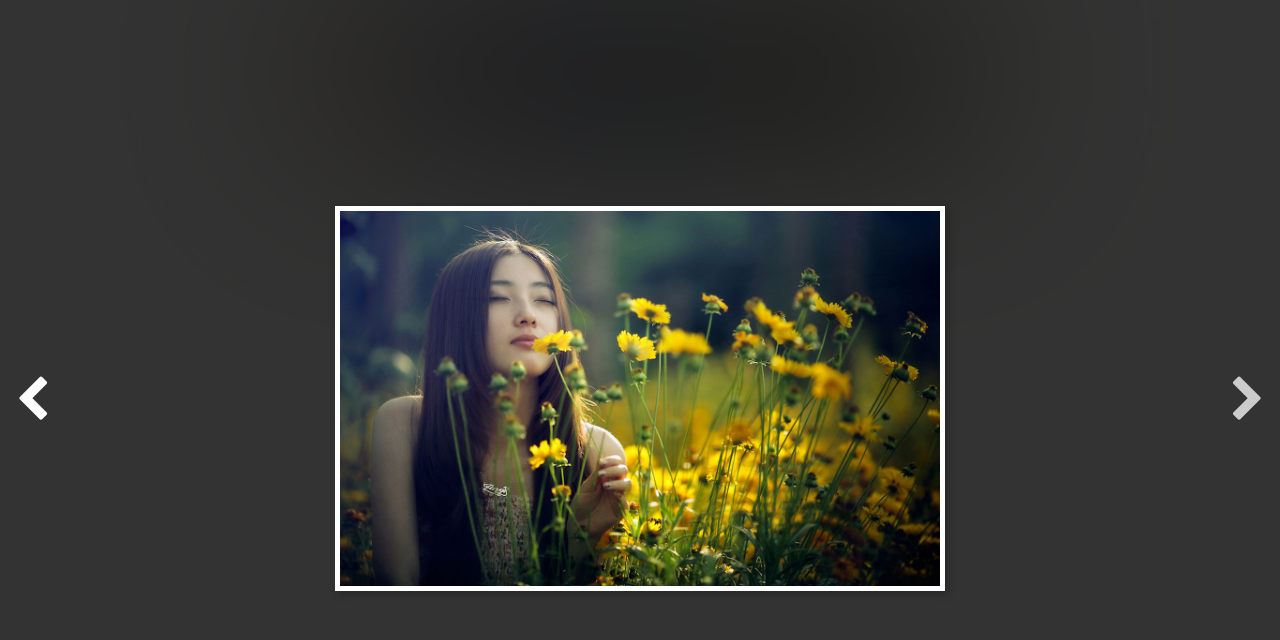
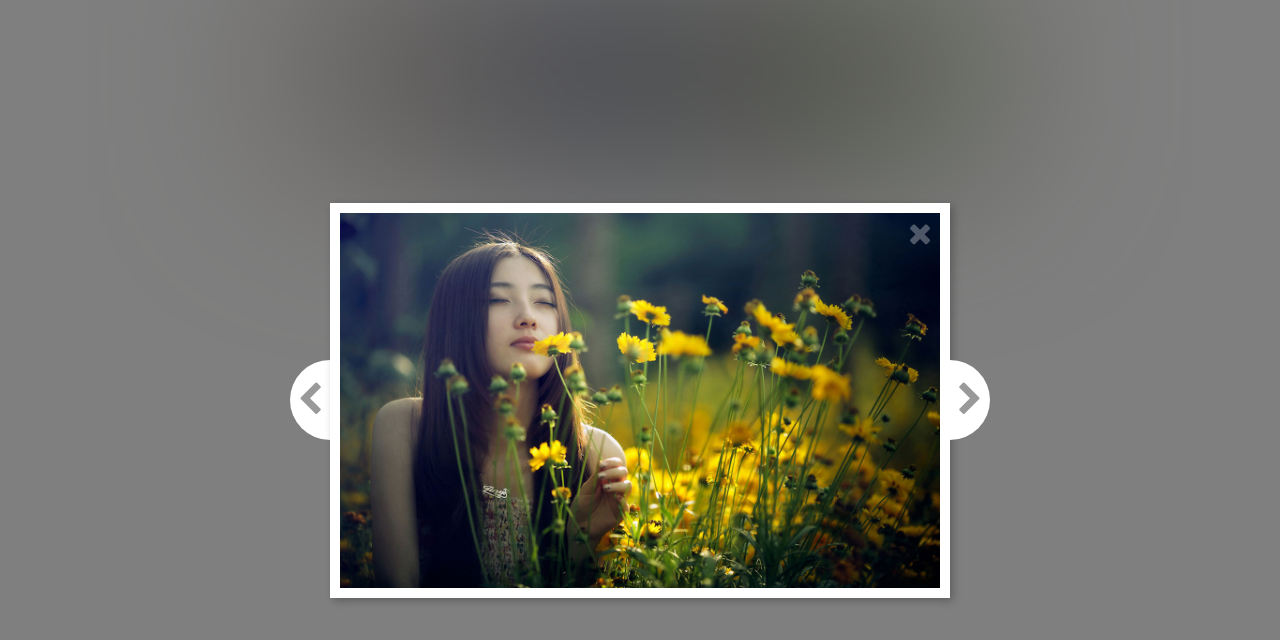
Before and after one commit to linwenjun/thought_academy_ui_components, a website: page gallery/index.html in a window 1280 px wide. Drawn offline with Linux system fonts and the light colour scheme.

Commit message:
Modify the style

```diff
--- a/gallery/index.html
+++ b/gallery/index.html
@@ -16,12 +16,14 @@
         </ul>
     </div>
     <div class="gallery-main-container">
-        <i class="left fa fa-chevron-left"></i>
         <div class="container">
-
-            <img src="002.jpg" alt="">
+            <i class="left fa fa-chevron-left"></i>
+            <div class="image">
+                <img src="002.jpg" alt="">
+                <i class="close fa fa-close"></i>
+            </div>
+            <i class="right fa fa-chevron-right"></i>
         </div>
-        <i class="left fa fa-chevron-right"></i>
     </div>
 </body>
 </html>
--- a/gallery/main.css
+++ b/gallery/main.css
@@ -42,28 +42,68 @@ ul, li {
     top: 0;
     height: 100%;
     width: 100%;
-    background-color: rgba(0, 0, 0, 0.8);
+    background-color: rgba(0, 0, 0, 0.5);
+    font-size: 0;
 }
 
 .gallery-main-container .left,
 .gallery-main-container .right {
-    display: table-cell;
+    color: #999;
+    font-size: 35px;
     vertical-align: middle;
-    color: #CCC;
-    font-size: 3em;
+    height: 80px;
+    line-height: 80px;
+    width: 40px;
+    background: #FFF;
+
 }
 
-.gallery-main-container i:hover {
-    color: #FFF;
+.gallery-main-container .left {
+    border-top-left-radius: 40px;
+    border-bottom-left-radius: 40px;
+}
+
+.gallery-main-container .right {
+    border-top-right-radius: 40px;
+    border-bottom-right-radius: 40px;
+}
+
+.gallery-main-container .left:hover,
+.gallery-main-container .right:hover {
+    color: #333;
 }
 
 .gallery-main-container .container {
     display: table-cell;
+
     vertical-align: middle;
 }
 
 .gallery-main-container .container img{
-    border: 5px solid #FFF;
+    border: 10px solid #FFF;
     box-shadow: 3px 3px 8px rgba(0, 0, 0, 0.25);
     max-width: 600px;
+    vertical-align: middle;
 }
+
+div.image {
+    display: inline-block;
+    position: relative;
+}
+
+.gallery-main-container .container .close {
+    position: absolute;
+    font-size: 30px;
+    right: 0;
+    top: 0;
+    color: rgba(255, 255, 255, 0.3);
+    height: 60px;
+    width: 60px;
+    line-height: 60px;
+    transition: all 0.2s;
+}
+
+.gallery-main-container .container .close:hover {
+    color: rgba(255, 255, 255, 0.8);
+    font-size: 45px;
+}
```
